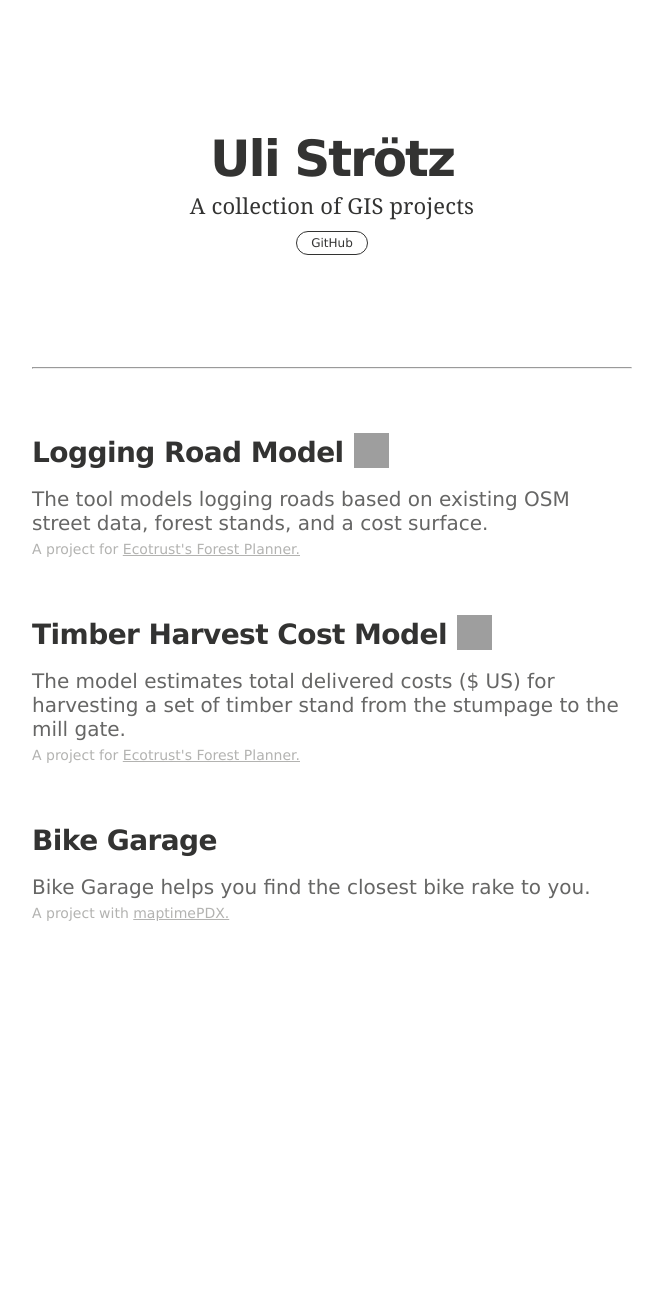
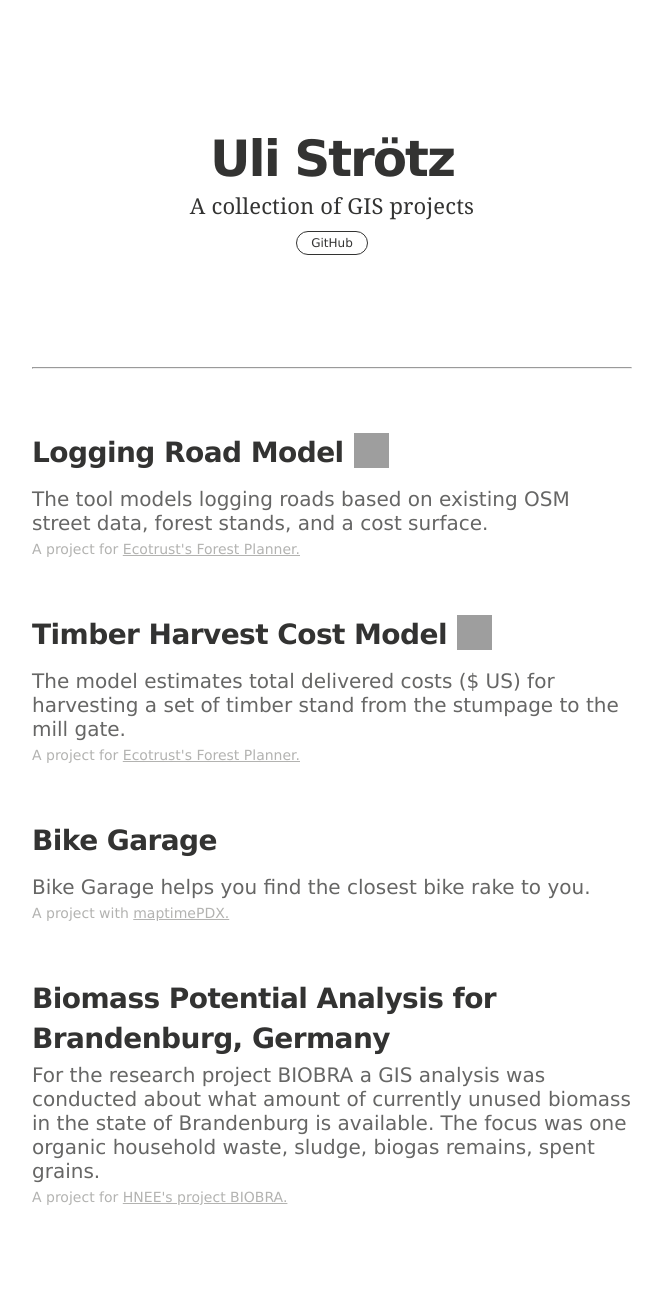
Before and after one commit to ustroetz/ustroetz.github.io, a Jekyll site: the page index.html, which Jekyll copies as it is, in a window 1280 px wide. Shown: the whole page, without its empty margins (308-969 px from the left). Built offline with Jekyll 4.4.1, drawn with Linux system fonts in a browser that asks for light colours; Markdown is read by kramdown in place of the engine named in the settings; before the commit the page ends 1023 px from its top, so only the background shows below that; grey boxes are pictures that could not be loaded.

Commit message:
Update index.html

```diff
--- a/index.html
+++ b/index.html
@@ -42,5 +42,14 @@
 	<p class='post-text'>Bike Garage helps you find the closest bike rake to you.</p>
 	<p class='post-project'>A project with <a href="http://maptimepdx.org/">maptimePDX.</a></p>
 </div>
+
+
+<div class="post">
+	<p>
+	<a class='post-title' href="http://www.arcgis.com/explorer/?open=e03fd79cfe654e3cb931b9f32ea526bc">Biomass Potential Analysis for Brandenburg, Germany</a>
+	</p></br></br></br>
+	<p class='post-text'>For the research project BIOBRA a GIS analysis was conducted about what amount of currently unused biomass in the state of Brandenburg is available. The focus was one organic household waste, sludge, biogas remains, spent grains.</p>
+	<p class='post-project'>A project for <a href="http://www.hnee.de/en/Research/Projects/Bioenergy/Topics/Joined-Research-Project-Biochar-Brandenburg-E4982.htm">HNEE's project BIOBRA.</a></p>
+</div>
 </body>
 </html>
```
